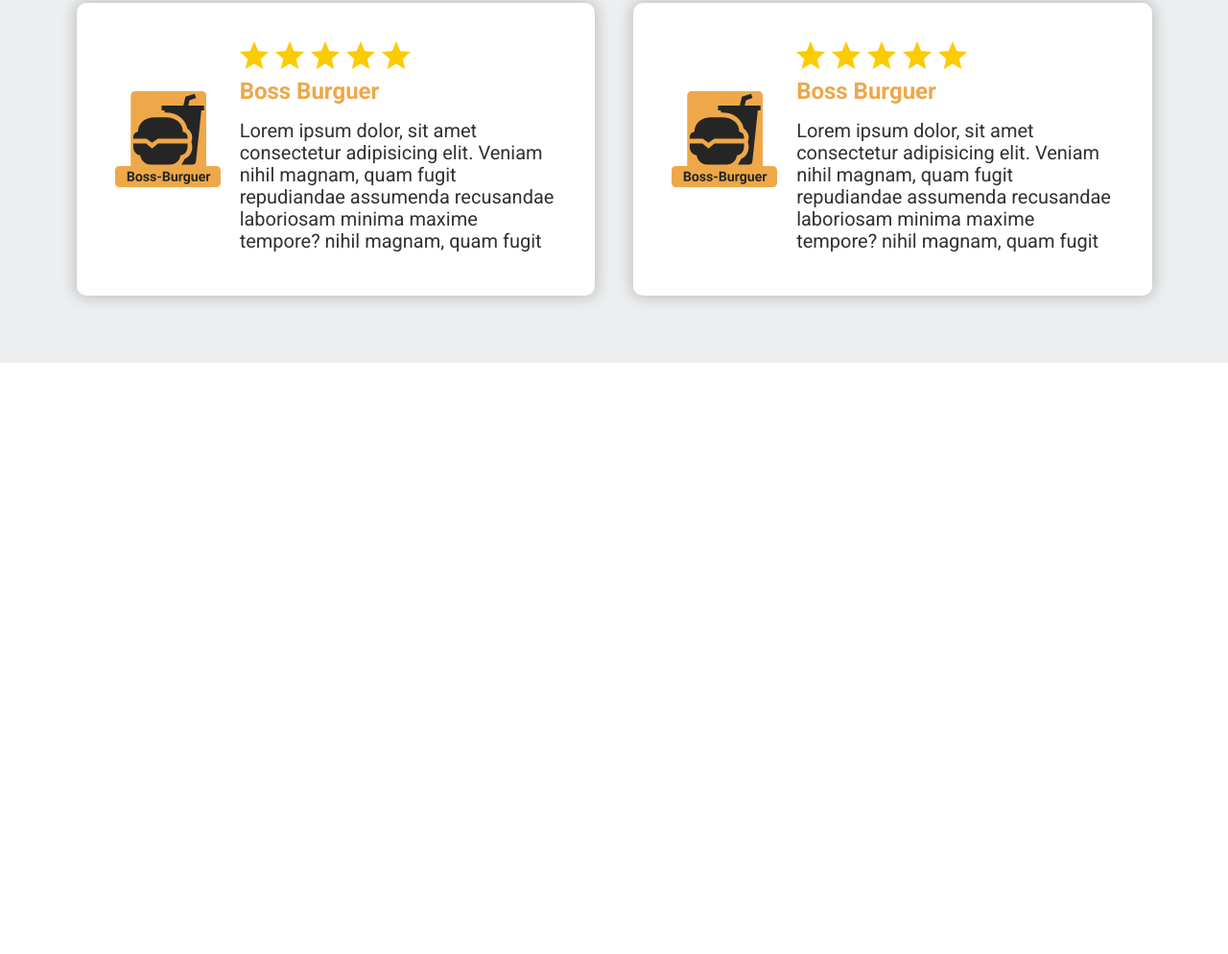
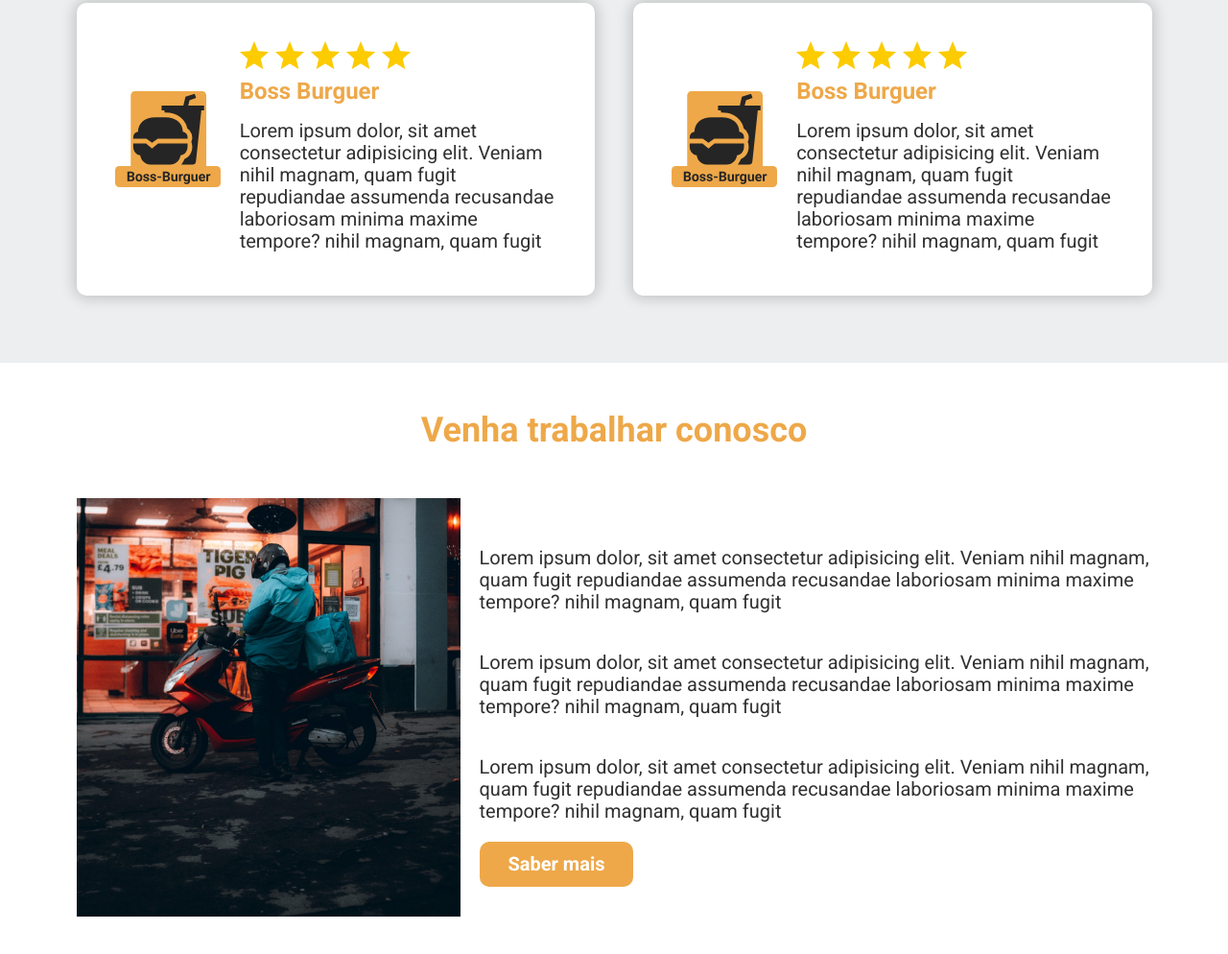
Before and after one commit to Lucassocorrosilva7/Food-Saintly, a website: page index.html in a window 1280 px wide. Shown: the part 4514-5508 px from the top of the page at 96% size. Before the commit the page ends 4892 px from the top, so only its background shows below. Drawn offline with Linux system fonts and the light colour scheme.

Commit message:
Seção Delivery  finalizada

```diff
--- a/index.html
+++ b/index.html
@@ -334,6 +334,25 @@
         </div>
       </div>
     </main>
-    <section class="deliverys"></section>
+    <section class="deliverys">
+      <h2 class="deliverys__heading">Venha trabalhar conosco</h2>
+      <div class="deliverys__grid contents">
+       <div class="deliverys__img">
+        <img src="build/img/delivery.jpg" alt="">
+       </div>
+       <div class="deliverys__content">
+        <p class="delivery__text">Lorem ipsum dolor, sit amet consectetur adipisicing elit. Veniam
+        nihil magnam, quam fugit repudiandae assumenda recusandae
+        laboriosam minima maxime tempore? nihil magnam, quam fugit</p>
+        <p class="delivery__text">Lorem ipsum dolor, sit amet consectetur adipisicing elit. Veniam
+        nihil magnam, quam fugit repudiandae assumenda recusandae
+        laboriosam minima maxime tempore? nihil magnam, quam fugit</p>
+        <p class="delivery__text">Lorem ipsum dolor, sit amet consectetur adipisicing elit. Veniam
+        nihil magnam, quam fugit repudiandae assumenda recusandae
+        laboriosam minima maxime tempore? nihil magnam, quam fugit</p>
+        <a href="#" class="deliverys__info">Saber mais</a>
+       </div>
+      </div>
+    </section>
   </body>
 </html>
--- /dev/null
+++ b/src/scss/layout/_delivery.scss
@@ -0,0 +1,33 @@
+@use 'base/variables' as v;
+@use 'base/mixins' as m;
+
+.deliverys{
+    padding: v.$space;
+    &__heading{
+        text-align: center;
+        color: v.$primary;
+    }
+    &__grid{
+    @include m.desktop {
+        display: grid;
+            grid-template-columns: 40rem 1fr;
+            gap: 2rem;
+            place-items: center;
+    }
+    }
+
+    &__content{
+        display: flex;
+        flex-direction: column;
+        justify-content: space-evenly;
+        align-items: flex-start;
+
+    }
+    &__text{
+        line-height: 1.5;
+
+    }
+    &__info{
+        @include m.button (v.$primary,v.$light)
+    }
+}
--- a/src/scss/layout/index.scss
+++ b/src/scss/layout/index.scss
@@ -4,3 +4,4 @@
 @forward "steps";
 @forward "witness";
 @forward "favorites";
+@forward "delivery";
```
Also changed, not shown: build/css/app.css, 1 other file.
